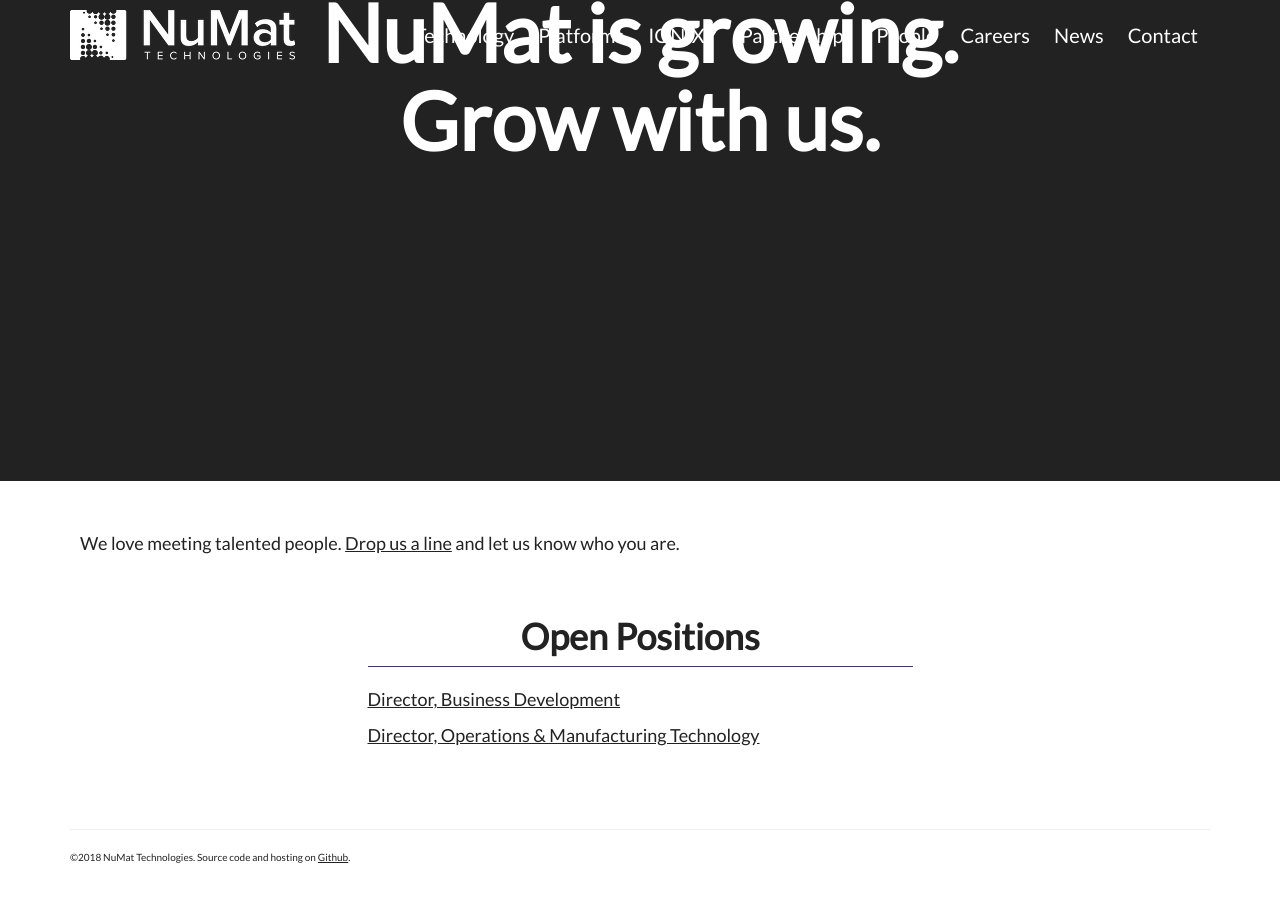
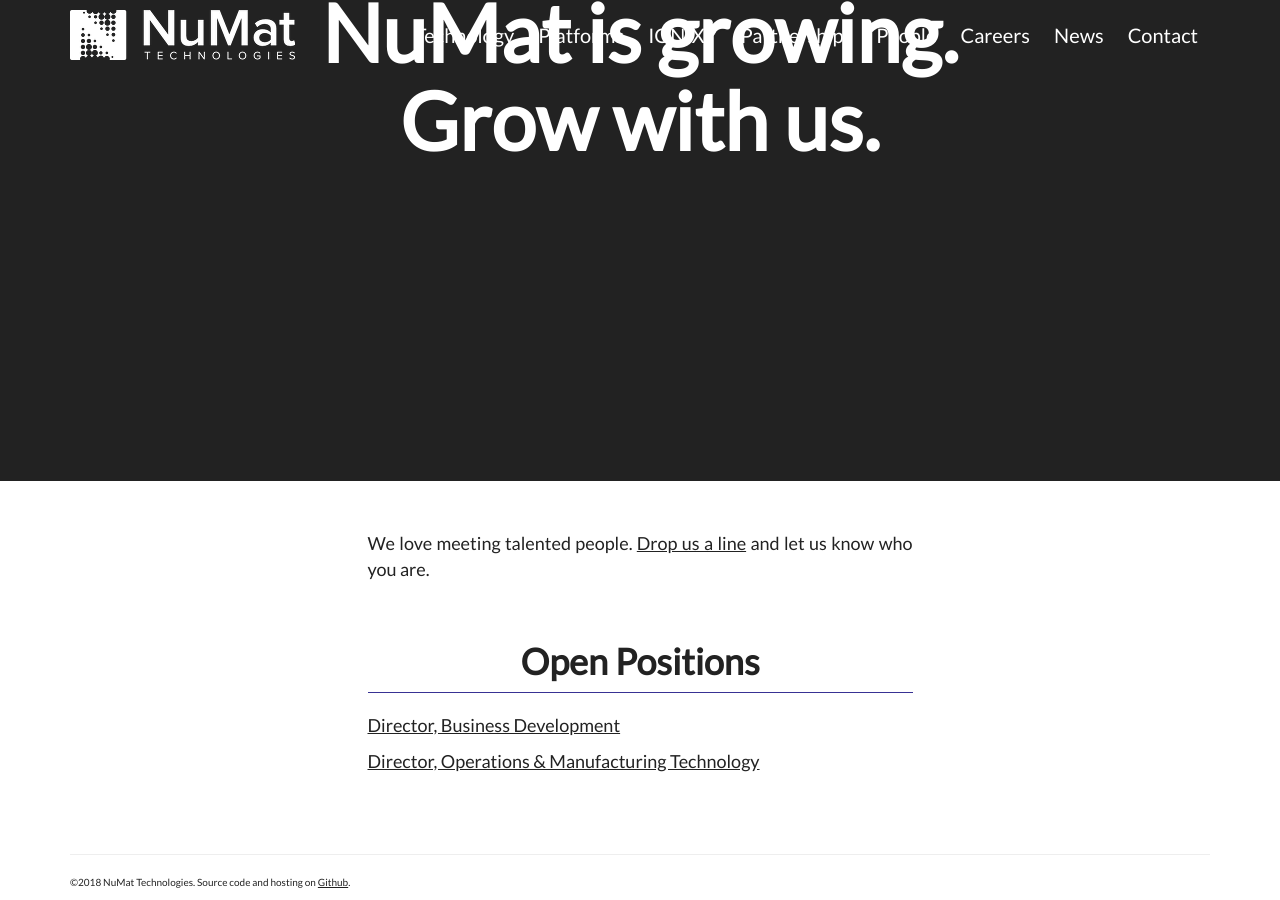
Before and after one commit to numat/numat.github.io, a Jekyll site: the page built from careers.html, in a window 1280 px wide and 900 px high, scrolled down 329 px. Built offline with Jekyll 4.4.1, drawn with Linux system fonts in a browser that asks for light colours; nearby versions of some CDN libraries; comment, search, counter and statistics services are not loaded; before the commit the page ends 1203 px from its top, so only the background shows below that.

Commit message:
Center careers header on large screens

```diff
--- a/careers.html
+++ b/careers.html
@@ -7,7 +7,7 @@
 ---
 
 <div class="row">
-    <div class="col-xs-12">
+    <div class="col-xs-12 col-md-6 col-md-offset-3">
         <p>
             We love meeting talented people. <a href="mailto:careers@numat-tech.com" target="_blank">Drop us a line</a>
             and let us know who you are.
```
